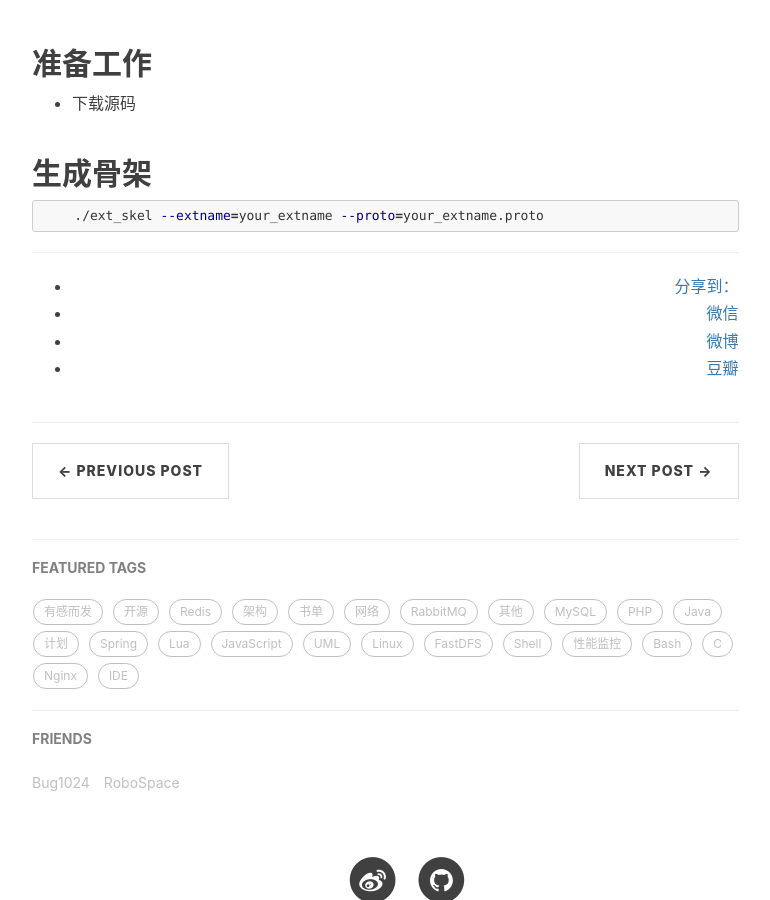
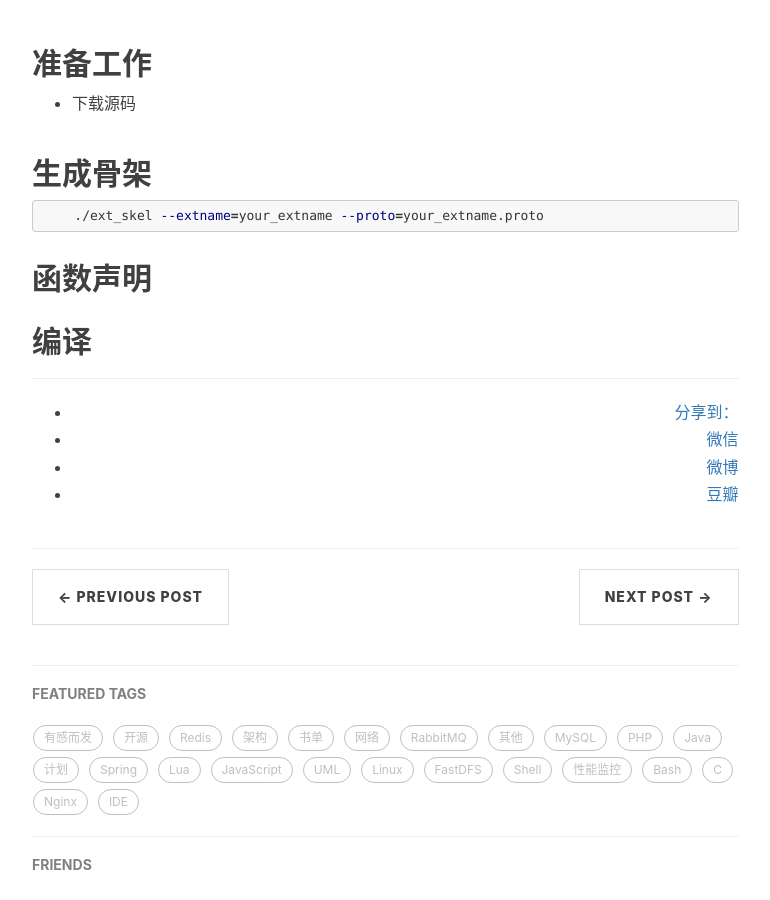
Before and after one commit to bug1024/jeet-blog, a Jekyll site: the page built from _posts/2017-05-27-php-extension.md, in a window 1280 px wide and 900 px high, scrolled down 526 px. Shown: the whole window, without its empty margins (233-1003 px from the left). Built offline with Jekyll 4.4.1, drawn with Linux system fonts in a browser that asks for light colours; nearby versions of some CDN libraries; comment, search, counter and statistics services are not loaded.

Commit message:
php extension

````diff
--- a/_posts/2017-05-27-php-extension.md
+++ b/_posts/2017-05-27-php-extension.md
@@ -16,3 +16,7 @@ tags:
 ```shell
     ./ext_skel --extname=your_extname --proto=your_extname.proto
 ```
+
+## 函数声明
+
+## 编译
````
